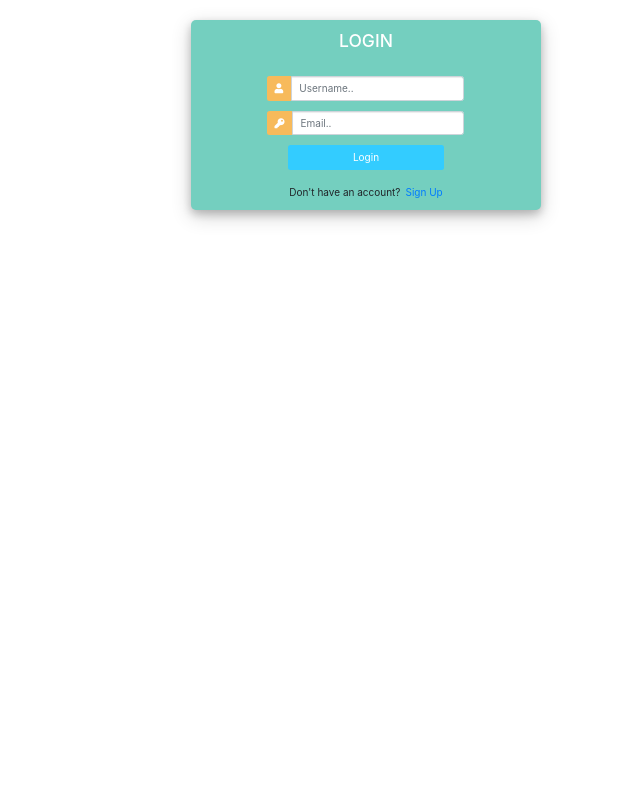
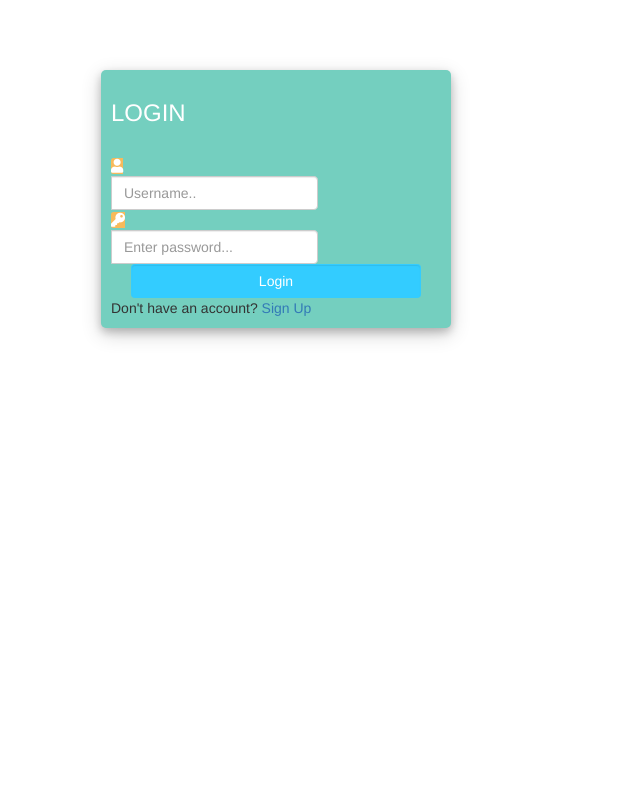
Before and after one commit to CanonMinds/django-home, a Django app: page /login/ in a window 1280 px wide; the page is wider, and only the part inside the window is pictured. Shown: that part, without its empty margins (274-914 px from the left). Run offline with Django 3.2, Linux system fonts and the light colour scheme; some libraries are stand-ins or nearby versions.

Commit message:
Updated login/signup, issues on external plugged in cdn bootstrap

```diff
--- a/djangogoal/views.py
+++ b/djangogoal/views.py
@@ -45,6 +45,8 @@ def loginPage(request):
         if user is not None:
             login(request, user)
             return redirect('home')
+        else:
+            messages.info(request, 'Username OR password is incorrect')
 
     context = {}
     return render(request, 'login.html', context)
--- a/templates/_index.html
+++ b/templates/_index.html
@@ -15,7 +15,7 @@
         <link rel="stylesheet" href="{% static 'css/goal.css' %}">
 
         <!-- Registration Form -->
-        <link rel="stylesheet" href="https://stackpath.bootstrapcdn.com/bootstrap/4.1.3/css/bootstrap.min.css" integrity="sha384-MCw98/SFnGE8fJT3GXwEOngsV7Zt27NXFoaoApmYm81iuXoPkFOJwJ8ERdknLPMO" crossorigin="anonymous">
+        <!-- <link rel="stylesheet" href="https://stackpath.bootstrapcdn.com/bootstrap/4.1.3/css/bootstrap.min.css" integrity="sha384-MCw98/SFnGE8fJT3GXwEOngsV7Zt27NXFoaoApmYm81iuXoPkFOJwJ8ERdknLPMO" crossorigin="anonymous"> -->
         <script src="https://ajax.googleapis.com/ajax/libs/jquery/3.3.1/jquery.min.js"></script>
         <link rel="stylesheet" href="https://use.fontawesome.com/releases/v5.6.1/css/all.css" integrity="sha384-gfdkjb5BdAXd+lj+gudLWI+BXq4IuLW5IT+brZEZsLFm++aCMlF1V92rMkPaX4PP" crossorigin="anonymous">
         <!-- HTML5 shim and Respond.js for IE8 support of HTML5 elements and media queries --><!--[if lt IE 9]>
@@ -79,11 +79,11 @@
 
         </style>
         <style>
-		html {
+		/* html {
 			margin: 0;
 			padding: 0;
 			height: 100%;
-		}
+		} */
 		.user_card {
 			width: 350px;
 			margin-top: auto;
@@ -141,70 +141,7 @@
 			margin-top: 10px;
 		}
     </style>
-    <style>
-		body,
-		html {
-			margin: 0;
-			padding: 0;
-			height: 100%;
-		}
-		.user_card {
-			width: 350px;
-			margin-top: auto;
-			margin-bottom: auto;
-			background: #74cfbf;
-			position: relative;
-			display: flex;
-			justify-content: center;
-			flex-direction: column;
-			padding: 10px;
-			box-shadow: 0 4px 8px 0 rgba(0, 0, 0, 0.2), 0 6px 20px 0 rgba(0, 0, 0, 0.19);
-			-webkit-box-shadow: 0 4px 8px 0 rgba(0, 0, 0, 0.2), 0 6px 20px 0 rgba(0, 0, 0, 0.19);
-			-moz-box-shadow: 0 4px 8px 0 rgba(0, 0, 0, 0.2), 0 6px 20px 0 rgba(0, 0, 0, 0.19);
-			border-radius: 5px;
 
-		}
-
-		.form_container {
-			margin-top: 20px;
-		}
-
-		#form-title{
-			color: #fff;
-
-		}
-
-		.login_btn {
-			width: 100%;
-			background: #33ccff !important;
-			color: white !important;
-		}
-		.login_btn:focus {
-			box-shadow: none !important;
-			outline: 0px !important;
-		}
-		.login_container {
-			padding: 0 2rem;
-		}
-		.input-group-text {
-			background: #f7ba5b !important;
-			color: white !important;
-			border: 0 !important;
-			border-radius: 0.25rem 0 0 0.25rem !important;
-		}
-		.input_user,
-		.input_pass:focus {
-			box-shadow: none !important;
-			outline: 0px !important;
-		}
-
-		#messages{
-			background-color: grey;
-			color: #fff;
-			padding: 10px;
-			margin-top: 10px;
-		}
-	</style>
     </head>
     <body>
         {% if user.is_authenticated  %}
--- a/templates/login.html
+++ b/templates/login.html
@@ -24,7 +24,9 @@
                         <div class="input-group-append">
                             <span class="input-group-text"><i class="fas fa-key"></i></span>
                         </div>
-                            <input type="password" name="password" placeholder="Psassword..." class="form-control" >
+                            <!-- <input type="email" name="email" placeholder="Email..." class="form-control" hidden> -->
+                            <input type="password1" name="password1" placeholder="Password..." class="form-control" style="display: none;">
+                            <input type="password" name="password" placeholder="Password..." class="form-control" >
                     </div>
 
                         <div class="d-flex justify-content-center mt-3 login_container">
```
Also changed, not shown: db.sqlite3.
